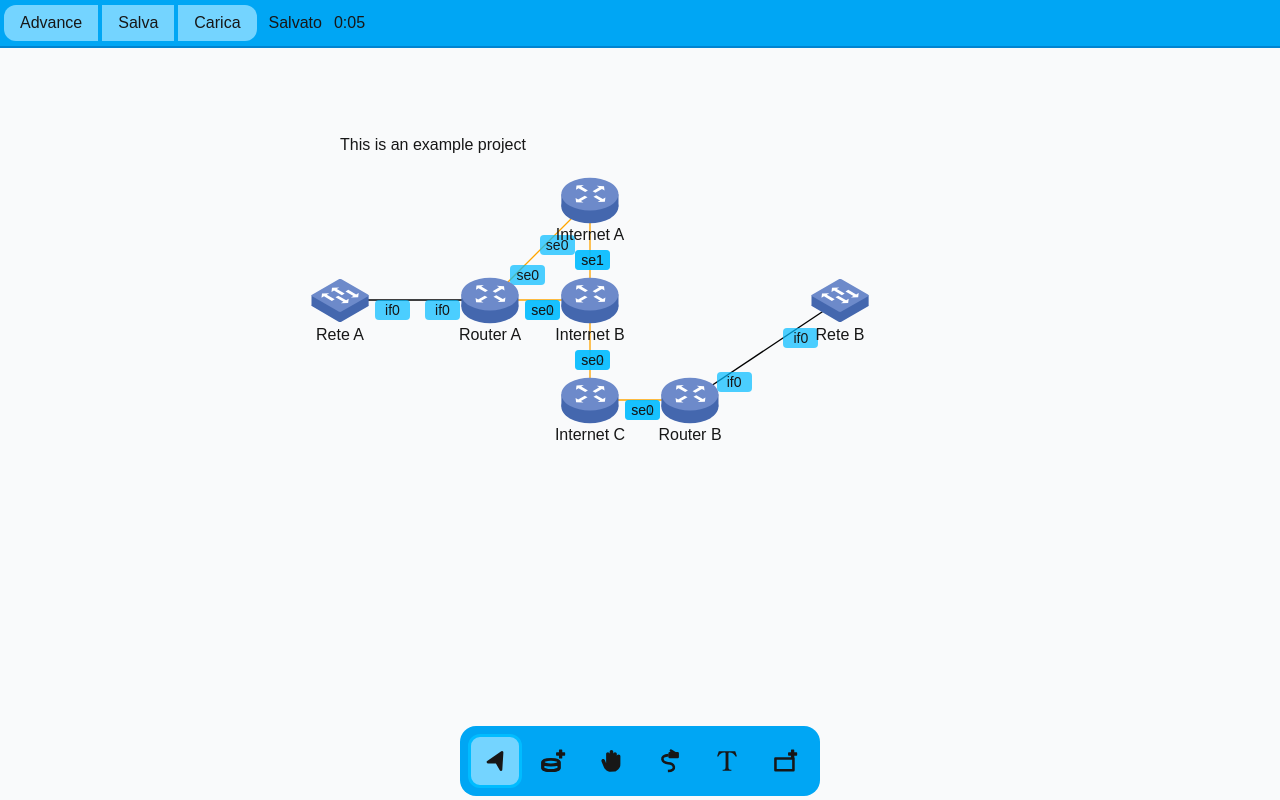
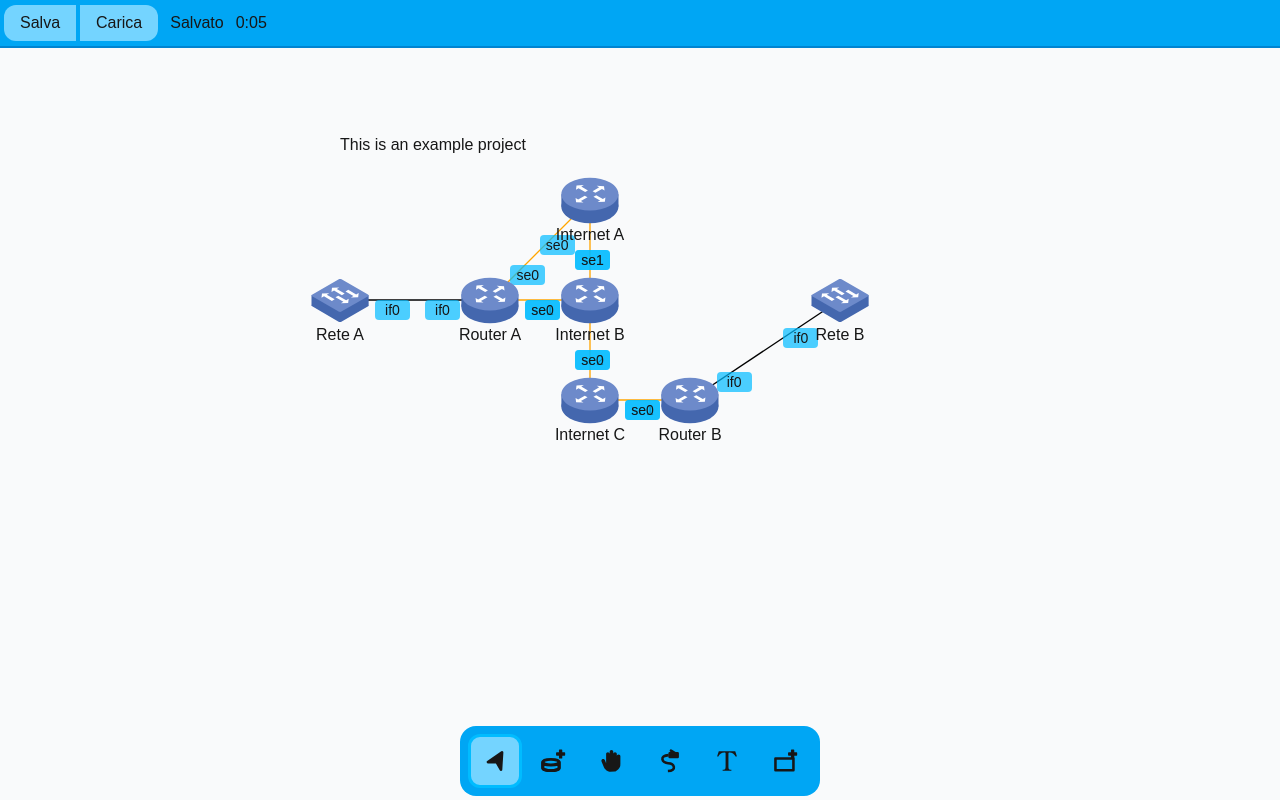
Before and after one commit to AmedeoAlf/packet-tracer, a Next.js app: page / in a window 1280 px wide. Built offline with nearby package versions, Linux system fonts and the light colour scheme.

Commit message:
restore ability to save/load

```diff
--- a/app/Editor.tsx
+++ b/app/Editor.tsx
@@ -133,7 +133,7 @@ export function Editor({
       tabIndex={0}
     >
       <div className="bg-topbar fixed top-0 w-full h-12 indent-1.5em flex items-center px-1 border-b-2 border-topbar-border">
-        <TopBarBtns ctx={toolCtx} />
+        <TopBarBtns ctx={toolCtx} tickRef={tickRef} />
 
         <p className="inline ml-3">
           {!shouldSave && isSaved ? "Salvato" : "Salvataggio in corso"}
--- a/app/editorComponents/TopBarBtns.tsx
+++ b/app/editorComponents/TopBarBtns.tsx
@@ -1,40 +1,38 @@
-import { memo } from "react";
+import { memo, useCallback } from "react";
 import { AnyTool, ToolCtx } from "../tools/Tool";
 import { ProjectManager } from "../ProjectManager";
 import { BtnArray, BtnArrEl } from "./BtnArray";
 
 export const TopBarBtns = memo(function TopBarBtns({
-  ctx,
+  ctx: { projectRef, updateProject },
+  tickRef,
 }: {
   ctx: ToolCtx<AnyTool>;
+  tickRef: ProjectManager["tickRef"];
 }) {
   const CLASSNAME = "bg-ontopbar";
   return (
     <BtnArray>
       <BtnArrEl
         className={CLASSNAME}
-        onClick={() => ctx.projectRef.current.advanceTickToCallback(ctx)}
-      >
-        Advance
-      </BtnArrEl>
-      <BtnArrEl
-        className={CLASSNAME}
-        onClick={() =>
-          navigator.clipboard.writeText(
-            JSON.stringify(ctx.projectRef.current.exportProject()),
-          )
-        }
+        onClick={useCallback(
+          () =>
+            navigator.clipboard.writeText(
+              JSON.stringify(projectRef.current.exportProject()),
+            ),
+          [projectRef],
+        )}
       >
         Salva
       </BtnArrEl>
       <BtnArrEl
         className={CLASSNAME}
         onClick={async () => {
-          const ref = ctx.projectRef;
-          ref.current = ProjectManager.fromSerialized(
+          projectRef.current = ProjectManager.fromSerialized(
             JSON.parse(await navigator.clipboard.readText()),
+            tickRef,
           );
-          ctx.updateProject();
+          updateProject();
         }}
       >
         Carica
```
